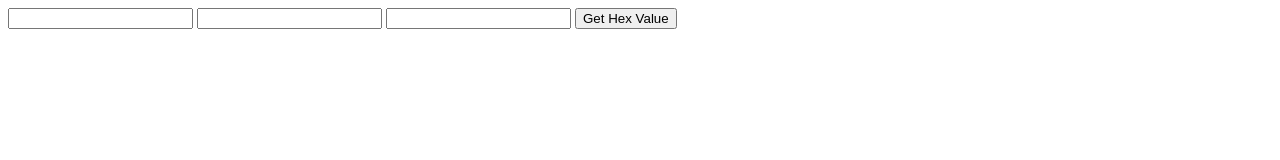
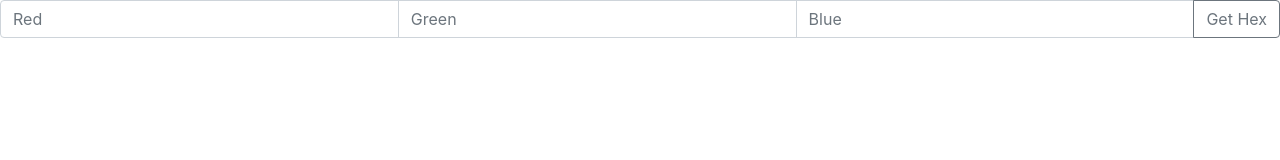
Before and after one commit to Selflabyrinth1/RGB-To-Hex, a plain HTML site: page index.html in a window 1280 px wide. Drawn offline with nearby package versions, Linux system fonts and the light colour scheme.

Commit message:
Added Bootstrap

```diff
--- a/index.html
+++ b/index.html
@@ -4,17 +4,21 @@
 	<title>RGB to HEX</title>
 	<head>
 		<script src="script.js"></script>
+		<link rel="stylesheet" href="https://stackpath.bootstrapcdn.com/bootstrap/4.4.1/css/bootstrap.min.css" integrity="sha384-Vkoo8x4CGsO3+Hhxv8T/Q5PaXtkKtu6ug5TOeNV6gBiFeWPGFN9MuhOf23Q9Ifjh" crossorigin="anonymous">
 	</head>
 
 	<body>
 
 		<div id="container">
-
-		<input type="number" id="red"></input>
-		<input type="number" id="green"></input>
-		<input type="number" id="blue"></input>
-
-		<input type="button" id="btn" value="Get Hex Value" onclick=rgbtohex();></input>
+			<div class="input-group mb-3">
+				<input type="number" class="form-control" id="red" placeholder="Red" aria-label="Red" aria-describedby="button-addon2">
+				<input type="number" class="form-control" id="green" placeholder="Green" aria-label="Green" aria-describedby="button-addon2">
+				<input type="number" class="form-control" id="blue" placeholder="Blue" aria-label="Blue" aria-describedby="button-addon2">
+				<div class="input-group-append">
+					<button class="btn btn-outline-secondary" type="button" id="button-addon2" onclick=rgbtohex();>Get Hex</button>
+				</div>
+			</div>
+		</div>
 
 		<p id="result"></p>
 
```
